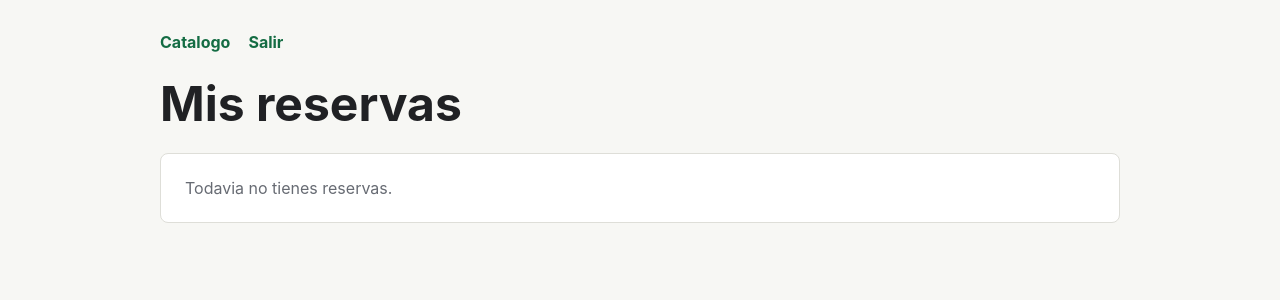
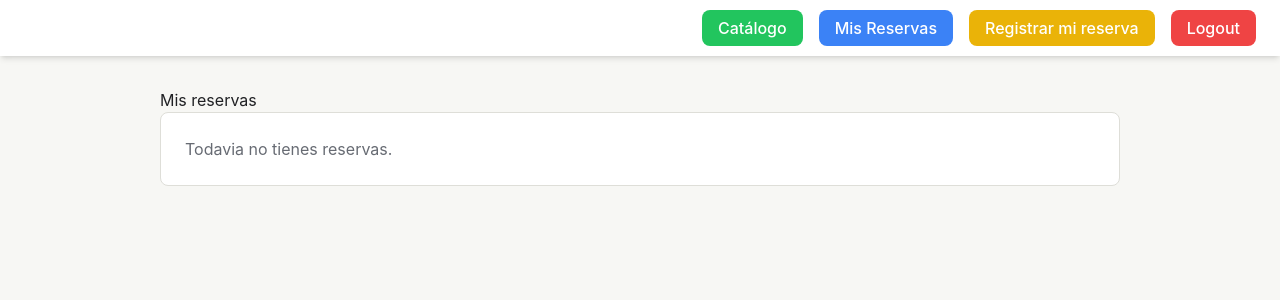
Before and after one commit to arcamoon/examen_taller_de_aplicaciones, a Python web app: template app/templates/cliente_reservas.html in a window 1280 px wide. Shown: the top 300 px of the page. Run offline with Jinja, Linux system fonts and the light colour scheme; the template is opened without the code that fills it, so the values that code supplies are empty; some libraries are stand-ins or nearby versions.

Commit message:
feat: nav implement in client templates

```diff
--- a/app/templates/cliente_reservas.html
+++ b/app/templates/cliente_reservas.html
@@ -1,27 +1,28 @@
 <!doctype html>
 <html lang="es">
   <head>
-    <meta charset="utf-8">
-    <meta name="viewport" content="width=device-width, initial-scale=1">
+    <meta charset="utf-8" />
+    <meta name="viewport" content="width=device-width, initial-scale=1" />
     <title>Mis reservas</title>
     <style>
       body {
         margin: 0;
         background: #f7f7f4;
         color: #202124;
-            font-family: Inter, ui-sans-serif, system-ui, -apple-system, BlinkMacSystemFont, "Segoe UI", sans-serif;
+        font-family:
+          Inter,
+          ui-sans-serif,
+          system-ui,
+          -apple-system,
+          BlinkMacSystemFont,
+          "Segoe UI",
+          sans-serif;
       }
 
       main {
         width: min(960px, calc(100% - 32px));
         margin: 0 auto;
         padding: 32px 0 48px;
-        }
-
-        nav {
-            display: flex;
-            gap: 18px;
-            margin-bottom: 22px;
       }
 
       a {
@@ -75,7 +76,7 @@
         background: #e5f3eb;
         color: #146c43;
         padding: 5px 10px;
-            font-size: .86rem;
+        font-size: 0.86rem;
         font-weight: 800;
       }
 
@@ -84,22 +85,16 @@
         color: #676b73;
       }
     </style>
+    <script src="https://cdn.tailwindcss.com"></script>
   </head>
   <body>
+    <header>{% include "/components/nav.html" %}</header>
     <main>
-        <nav>
-            <a href="{{ url_for('cliente') }}">Catalogo</a>
-            <a href="{{ url_for('AuthDBView.logout') }}">Salir</a>
-        </nav>
       <h1>Mis reservas</h1>
-        {% with messages = get_flashed_messages(with_categories=true) %}
-            {% if messages %}
-                {% for category, message in messages %}
+      {% with messages = get_flashed_messages(with_categories=true) %} {% if
+      messages %} {% for category, message in messages %}
       <div class="flash">{{ message }}</div>
-                {% endfor %}
-            {% endif %}
-        {% endwith %}
-        {% if reservas %}
+      {% endfor %} {% endif %} {% endwith %} {% if reservas %}
       <section class="list">
         {% for reserva in reservas %}
         <article class="reservation">
@@ -108,9 +103,9 @@
             <span class="status">{{ reserva.estado }}</span>
           </div>
           <div class="meta">
-                            {{ reserva.fecha.strftime("%Y-%m-%d %H:%M") }} ·
-                            {{ reserva.cantidad_personas }} personas ·
-                            Bs {{ "%.2f"|format(reserva.total_reserva) }}
+            {{ reserva.fecha.strftime("%Y-%m-%d %H:%M") }} · {{
+            reserva.cantidad_personas }} personas · Bs {{
+            "%.2f"|format(reserva.total_reserva) }}
           </div>
         </article>
         {% endfor %}
--- /dev/null
+++ b/app/templates/components/nav.html
@@ -0,0 +1,40 @@
+<nav class="bg-white shadow-md px-6 py-4">
+  <ul class="flex justify-end gap-4">
+    {% if request.path != '/cliente/' %}
+    <li>
+      <a
+        href="/cliente/"
+        class="bg-green-500 hover:bg-green-600 text-white font-medium px-4 py-2 rounded-lg transition"
+      >
+        Catálogo
+      </a>
+    </li>
+    {% endif %} {% if request.path != '/cliente/reservas/' %}
+    <li>
+      <a
+        href="/cliente/reservas/"
+        class="bg-blue-500 hover:bg-blue-600 text-white font-medium px-4 py-2 rounded-lg transition"
+      >
+        Mis Reservas
+      </a>
+    </li>
+    {% endif %} {% if request.path != '/cliente/registrar_reserva/' %}
+    <li>
+      <a
+        href="/cliente/registrar_reserva/"
+        class="bg-yellow-500 hover:bg-yellow-600 text-white font-medium px-4 py-2 rounded-lg transition"
+      >
+        Registrar mi reserva
+      </a>
+    </li>
+    {% endif %}
+    <li>
+      <a
+        class="bg-red-500 hover:bg-red-600 text-white font-medium px-4 py-2 rounded-lg transition"
+        href="{{ url_for('AuthDBView.logout') }}"
+      >
+        Logout
+      </a>
+    </li>
+  </ul>
+</nav>
--- a/app/templates/registrar_reserva.html
+++ b/app/templates/registrar_reserva.html
@@ -7,6 +7,9 @@
   </head>
 
   <body class="bg-gray-100 min-h-screen p-6">
+    <header>
+      <nav>{% include "/components/nav.html" %}</nav>
+    </header>
     <div class="max-w-6xl mx-auto bg-white rounded-2xl shadow-lg p-6">
       <h1 class="text-3xl font-bold mb-6">Registrar Reserva</h1>
 
```
Also changed, not shown: app/templates/catalogo.html (+34 -17 lines), app/templates/catalogo_detalle.html (+52 -19 lines). Lines whose indentation alone changed are shown as unchanged.
